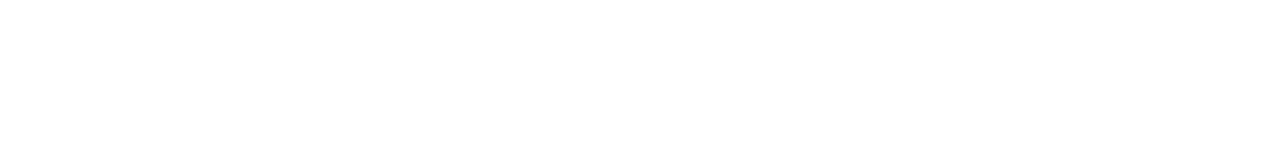
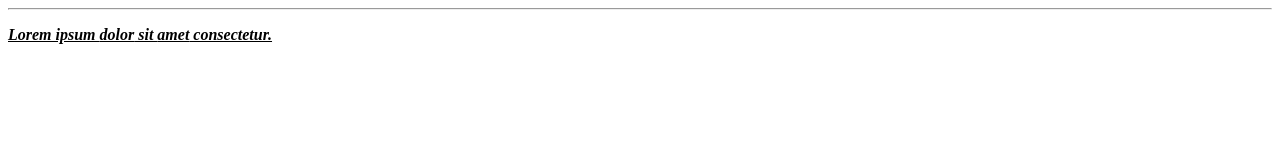
Before and after one commit to chistochel/html-lesson, a plain HTML site: page spec_symbols.html in a window 1280 px wide. Drawn offline with Linux system fonts and the light colour scheme.

Commit message:
Update spec_symbols.html

```diff
--- a/spec_symbols.html
+++ b/spec_symbols.html
@@ -8,10 +8,19 @@
         .text {
             text-decoration: underline;
             font-style: italic;
+            font-weight: bold;
         }
     </style>
 </head>
 <body>
+    <hr>
+
+    <p class="text">Lorem ipsum <i>dolor</i> sit <b>amet</b> consectetur.
+    </p>
+
+    <code>
+
+    </code>
 
 </body>
 </html>
```
